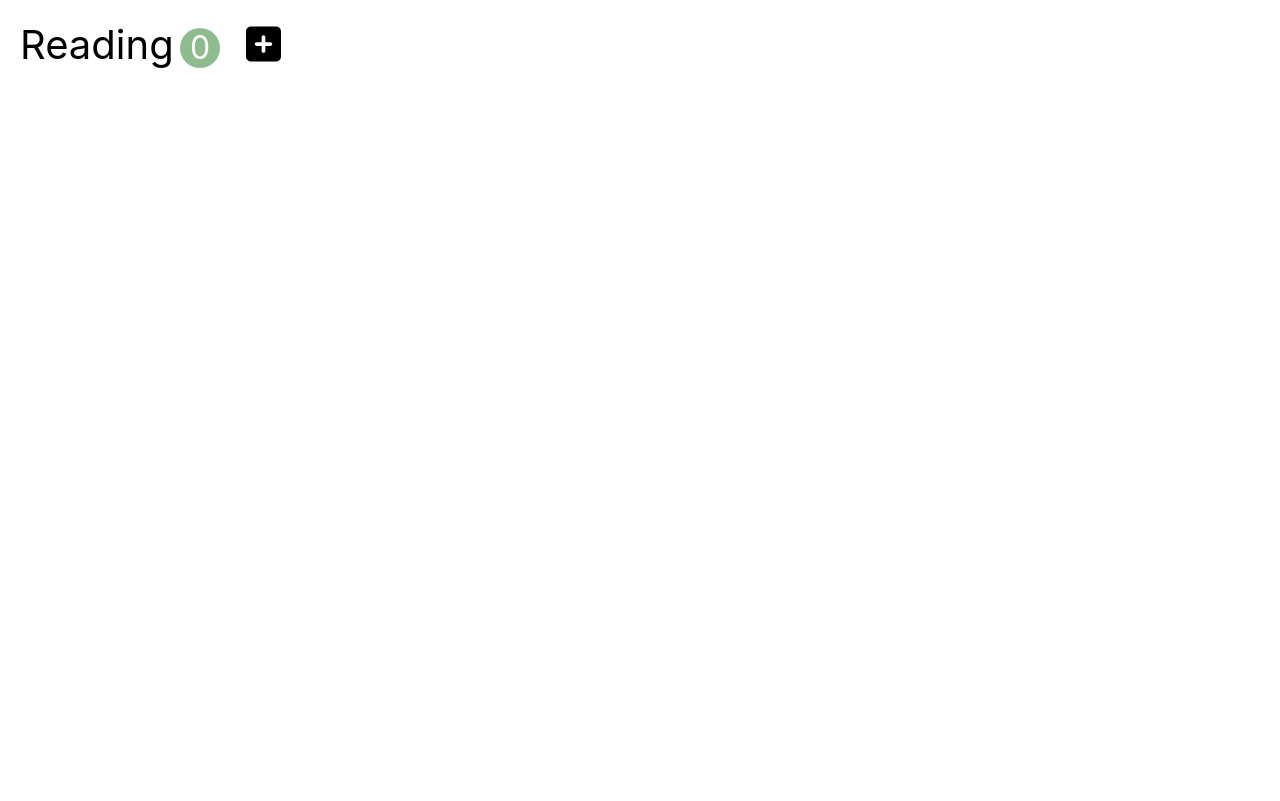
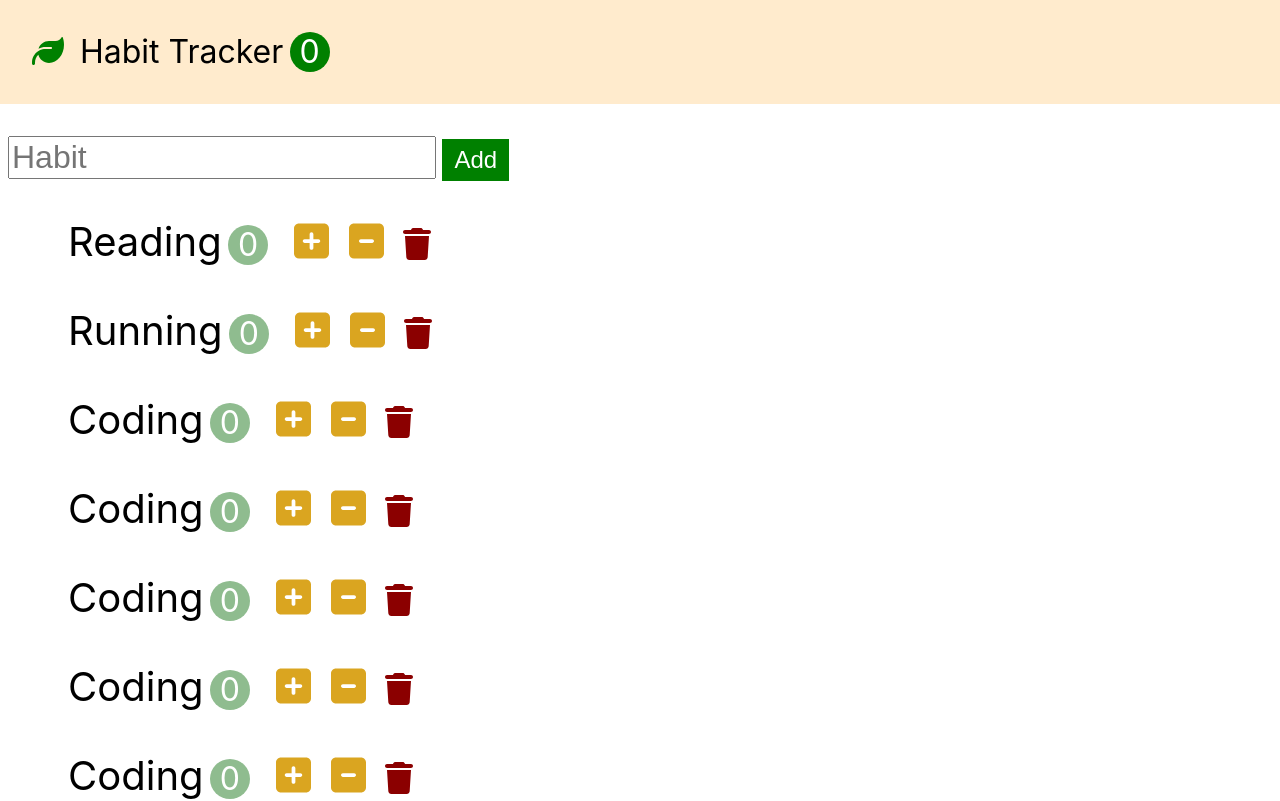
Before and after one commit to July249/React, a React (Create React App) app in the folder react-basic/habit-tracker/: page / in a window 1280 px wide. Shown: the top 801 px of the page. Built offline with nearby package versions, Linux system fonts and the light colour scheme.

Commit message:
add habit tracker

```diff
--- a/react-basic/habit-tracker/src/app.jsx
+++ b/react-basic/habit-tracker/src/app.jsx
@@ -1,6 +1,5 @@
 import React, { Component } from 'react';
 import './app.css';
-import HabitAddForm from './components/habitAddForm';
 import Habits from './components/habits';
 import Navbar from './components/navbar';
 
@@ -9,7 +8,20 @@ class App extends Component {
     habits: [
       { id: 1, name: 'Reading', count: 0 },
       { id: 2, name: 'Running', count: 0 },
-      { id: 3, name: 'Coding', count: 0 },
+      { id: 4, name: 'Coding', count: 0 },
+      { id: 5, name: 'Coding', count: 0 },
+      { id: 6, name: 'Coding', count: 0 },
+      { id: 7, name: 'Coding', count: 0 },
+      { id: 8, name: 'Coding', count: 0 },
+      { id: 9, name: 'Coding', count: 0 },
+      { id: 10, name: 'Coding', count: 0 },
+      { id: 11, name: 'Coding', count: 0 },
+      { id: 12, name: 'Coding', count: 0 },
+      { id: 13, name: 'Coding', count: 0 },
+      { id: 14, name: 'Coding', count: 0 },
+      { id: 15, name: 'Coding', count: 0 },
+      { id: 16, name: 'Coding', count: 0 },
+      { id: 17, name: 'Coding', count: 0 },
     ],
   };
 
--- a/react-basic/habit-tracker/src/index.js
+++ b/react-basic/habit-tracker/src/index.js
@@ -8,6 +8,6 @@ import SimpleHabit from './components/simpleHabit';
 const root = ReactDOM.createRoot(document.getElementById('root'));
 root.render(
   <React.StrictMode>
-    <SimpleHabit />
+    <App />
   </React.StrictMode>
 );
```
